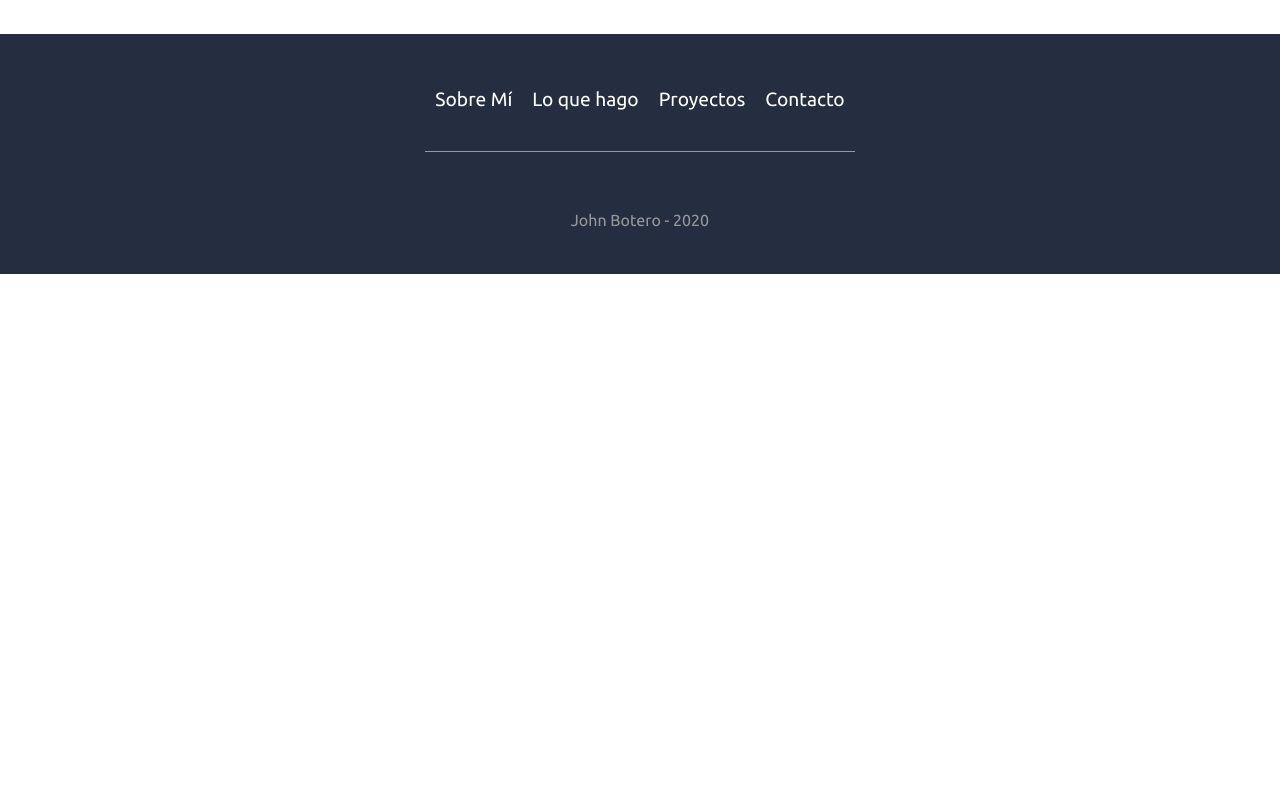
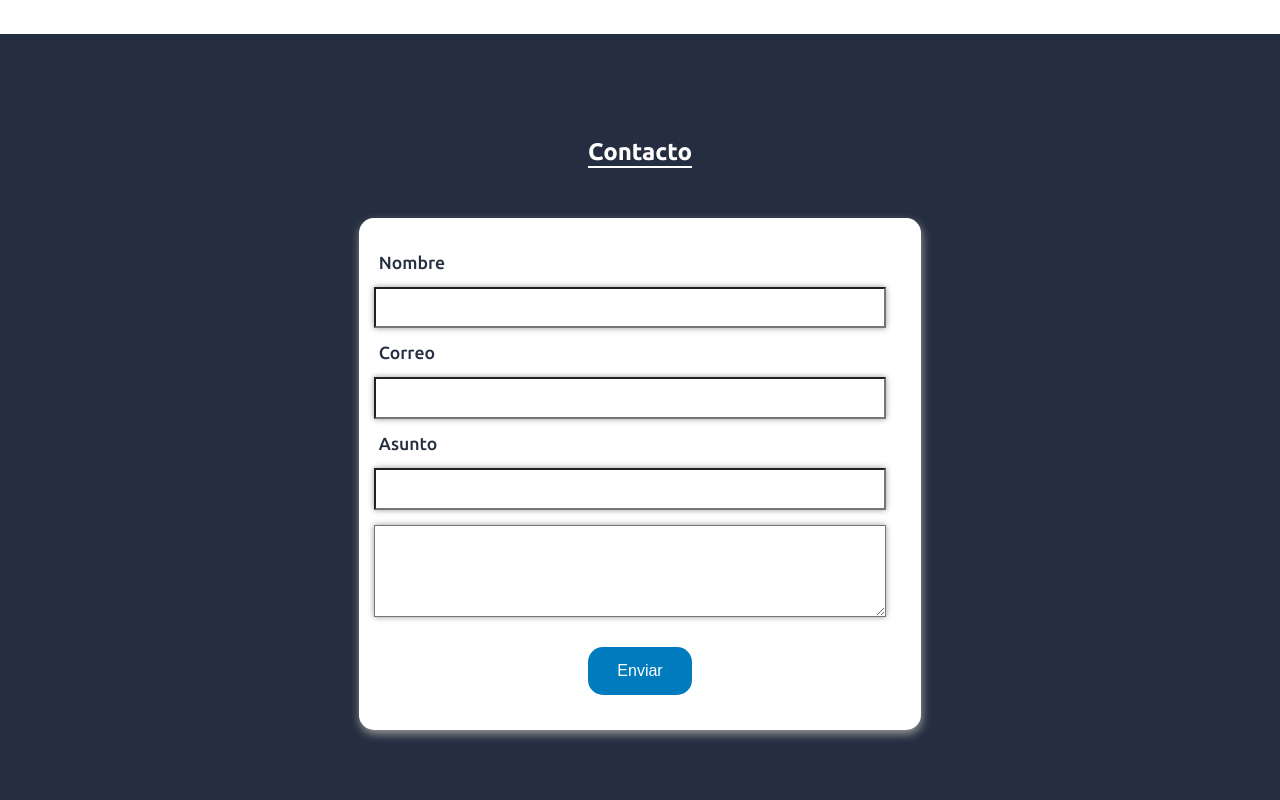
Before and after one commit to Johndev85/personal-portfolio, a Next.js app: page / in a window 1280 px wide. Shown: the part 2460-3260 px from the top of the page. Before the commit the page ends 2734 px from the top, so only its background shows below. Built offline with nearby package versions, Linux system fonts and the light colour scheme.

Commit message:
added contact component

```diff
--- /dev/null
+++ b/components/Contact.jsx
@@ -0,0 +1,24 @@
+import styles from "./styles/contact.module.scss"
+
+function Contact() {
+    return (
+        <article className={styles.container}>
+            <h1>Contacto</h1>
+
+            <form className={styles.container__form} method="post">
+                <label htmlFor="">Nombre</label>
+                <input type="text" />
+                <label htmlFor="">Correo</label>
+                <input type="text" />
+                <label htmlFor="">Asunto</label>
+                <input type="text" />
+                <textarea name="" id="" cols="50" rows="6"></textarea>
+                <div className={styles.container__form__btn}>
+                    <button>Enviar</button>
+                </div>
+            </form>
+        </article>
+    )
+}
+
+export default Contact
--- /dev/null
+++ b/components/styles/contact.module.scss
@@ -0,0 +1,70 @@
+@import "../../styles/variables";
+@import "../../styles/mixins";
+
+.container {
+    width: 100vw;
+    height: 100vh;
+    padding: 15px;
+    display: flex;
+    flex-direction: column;
+    justify-content: center;
+    align-items: center;
+    color: $color-primary;
+    background-color: $color-primary;
+    & h1 {
+        margin: 0 20px 50px 20px;
+        color: $color-font;
+        border-bottom: 2px solid $color-font;
+    }
+    &__form {
+        width: 45%;
+        display: flex;
+        padding: 20px 0;
+        flex-direction: column;
+        align-items: flex-start;
+        justify-content: center;
+        border-radius: 15px;
+        background-color: $color-font;
+        box-shadow: 1px 4px 10px $color-secundary;
+        & label {
+            padding: 15px 20px;
+            font-weight: 500;
+            font-size: 1.1rem;
+        }
+        & input {
+            width: 40vw;
+            height: 12%;
+            margin: 0 15px;
+            padding: 5px;
+            box-shadow: 0 0 6px $color-secundary;
+        }
+        & textarea {
+            width: 40vw;
+            margin-top: 20px;
+            margin: 15px;
+            padding: 10px;
+            font-size: 1rem;
+            box-shadow: 0 0 6px $color-secundary;
+        }
+        &__btn {
+            width: 100%;
+            padding: 15px;
+            display: flex;
+            justify-content: center;
+            align-items: center;
+            & button {
+                width: 6.5rem;
+                height: 3rem;
+                border-radius: 15px;
+                border: none;
+                font-size: 1rem;
+                background-color: $color-btn;
+                color: $color-font;
+                cursor: pointer;
+                &:hover {
+                    @include btn-hover;
+                }
+            }
+        }
+    }
+}
--- a/pages/index.jsx
+++ b/pages/index.jsx
@@ -4,6 +4,7 @@ import AboutMe from "@/components/AboutMe"
 import Skills from "@/components/Skills"
 import Footer from "@/components/Footer"
 import Projects from "@/components/Projects"
+import Contact from "@/components/Contact"
 
 function HomePage() {
     return (
@@ -15,6 +16,7 @@ function HomePage() {
                 <Projects />
                 <Skills />
             </main>
+            <Contact />
             <Footer />
         </>
     )
```
